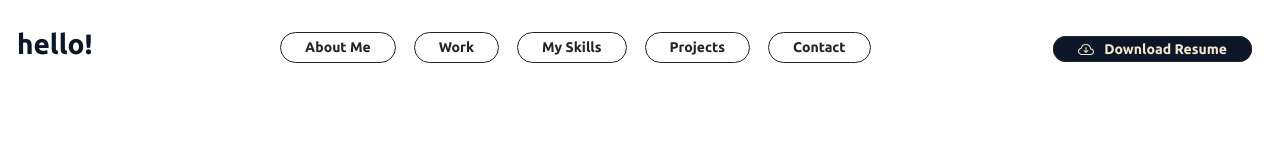
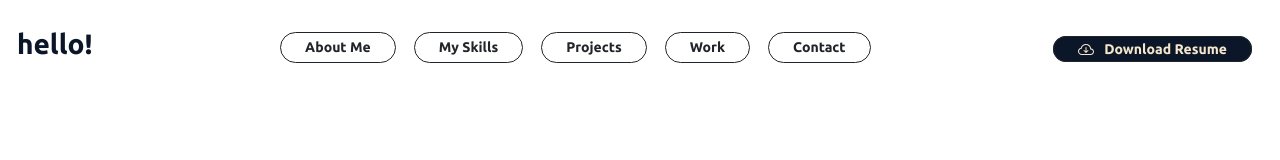
Before and after one commit to stride-maker/digital-portfolio, an Angular app: page /#/hello in a window 1280 px wide. Shown: the top 160 px of the page. Built offline with nearby package versions, Linux system fonts and the light colour scheme.

Commit message:
final fixes
final fixes

```diff
--- a/src/app/header/header.component.html
+++ b/src/app/header/header.component.html
@@ -54,17 +54,6 @@
         <li class="nav-item px-3 py-2">
           <button
             class="btn btn-sm border border-dark rounded-pill px-4"
-            [routerLink]="['/work']"
-            [routerLinkActive]="['active']"
-            data-bs-toggle="collapse"
-            data-bs-target="#navbarCollapse.show"
-          >
-            <b>Work</b>
-          </button>
-        </li>
-        <li class="nav-item px-3 py-2">
-          <button
-            class="btn btn-sm border border-dark rounded-pill px-4"
             [routerLink]="['/skills']"
             [routerLinkActive]="['active']"
             data-bs-toggle="collapse"
@@ -82,6 +71,17 @@
             data-bs-target="#navbarCollapse.show"
           >
             <b>Projects</b>
+          </button>
+        </li>
+        <li class="nav-item px-3 py-2">
+          <button
+            class="btn btn-sm border border-dark rounded-pill px-4"
+            [routerLink]="['/work']"
+            [routerLinkActive]="['active']"
+            data-bs-toggle="collapse"
+            data-bs-target="#navbarCollapse.show"
+          >
+            <b>Work</b>
           </button>
         </li>
         <li class="nav-item px-3 py-2">
--- a/src/app/work/work.component.html
+++ b/src/app/work/work.component.html
@@ -78,7 +78,7 @@
             *ngIf="!ifNetcracker"
             class="btn btn-sm btn-light"
             data-bs-toggle="collapse"
-            data-bs-target="#netcrackerRoles"
+            data-bs-target="#netcrackerRoles.show"
             aria-expanded="false"
             aria-controls="netcrackerRoles"
             (click)="toggleButton(3)"
@@ -159,7 +159,7 @@
             *ngIf="!ifInfosys"
             class="btn btn-sm btn-light"
             data-bs-toggle="collapse"
-            data-bs-target="#infosysRoles"
+            data-bs-target="#infosysRoles.show"
             aria-expanded="false"
             aria-controls="infosysRoles"
             (click)="toggleButton(2)"
@@ -250,7 +250,7 @@
             *ngIf="!ifHcl"
             class="btn btn-sm btn-light"
             data-bs-toggle="collapse"
-            data-bs-target="#hclRoles"
+            data-bs-target="#hclRoles.show"
             aria-expanded="false"
             aria-controls="hclRoles"
             (click)="toggleButton(1)"
```
